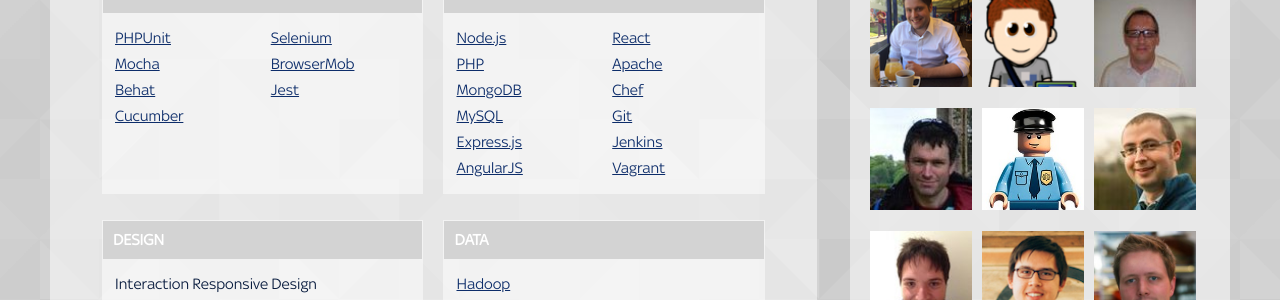
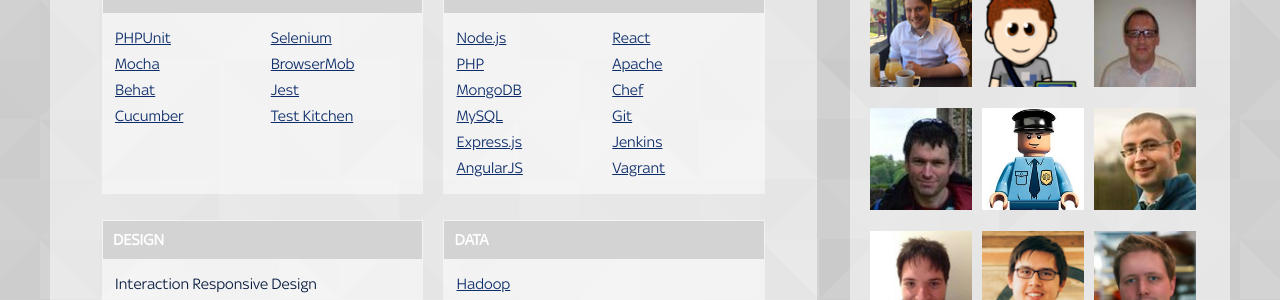
Before and after one commit to skybet/skybet.github.io, a Jekyll site: the page built from jobs/index.html, in a window 1280 px wide. Shown: the part 840-1140 px from the top of the page. Built offline with Jekyll 4.4.1, drawn with Linux system fonts in a browser that asks for light colours; nearby versions of some CDN libraries; some web fonts are replaced; comment, search, counter and statistics services are not loaded.

Commit message:
Add a link to Test Kitchen while were here

```diff
--- a/_data/areas.yml
+++ b/_data/areas.yml
@@ -14,6 +14,8 @@
        link: http://bmp.lightbody.net/
      - name: Jest
        link: https://facebook.github.io/jest/
+     - name: Test Kitchen
+       link: http://kitchen.ci/
 
 - name: Development
   items:
```
